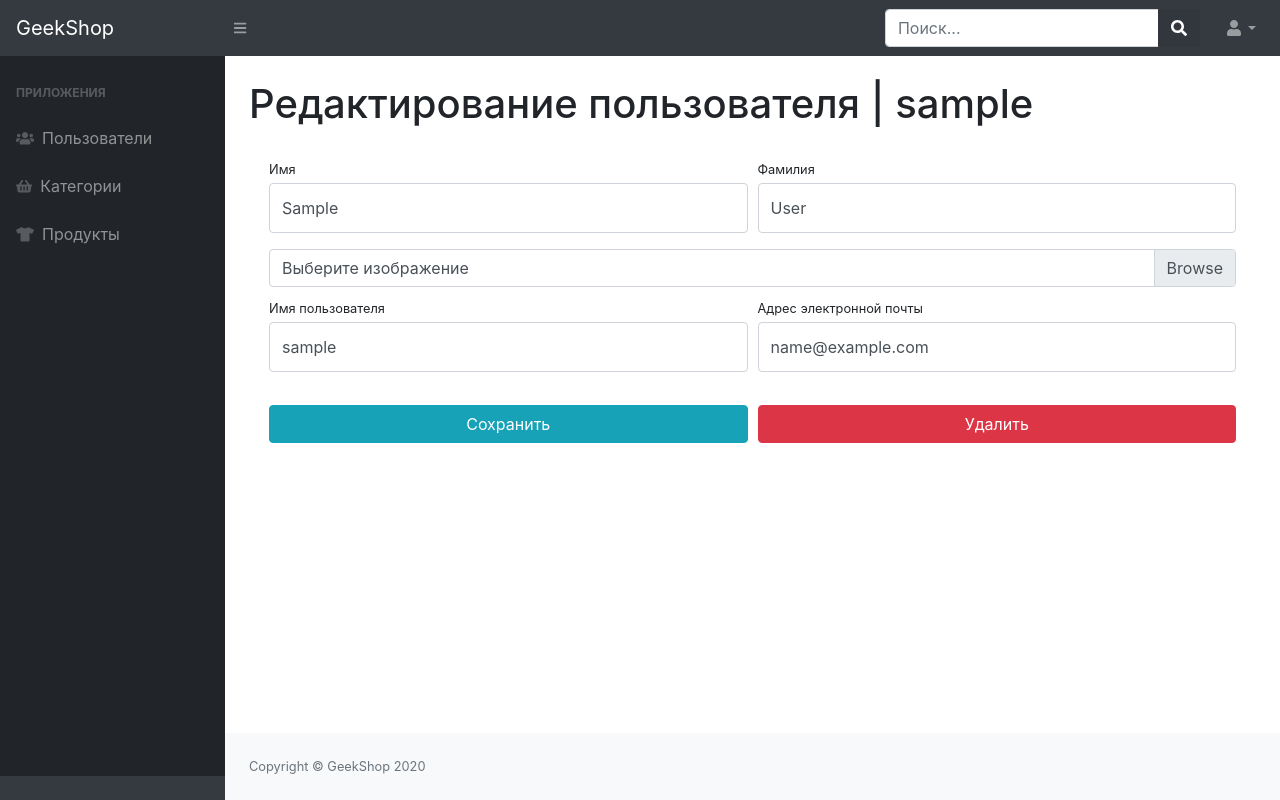
After one commit to KonTroAl/Django_geekshop_v2.0, a Django app: page /admin-staff/admin_users_update/1/ in a window 1280 px wide. The commit adds this page. Run offline with Django 3.2, Linux system fonts and the light colour scheme; tables that the repository leaves empty hold one stand-in row (values such as "Sample post"); some libraries are stand-ins or nearby versions.

Commit message:
create admin_user_update

```diff
--- a/adminapp/forms.py
+++ b/adminapp/forms.py
@@ -1,4 +1,4 @@
-from authapp.forms import UserRegisterForm
+from authapp.forms import UserRegisterForm, UserProfileForm
 from authapp.models import User
 
 from django import forms
@@ -14,3 +14,10 @@ class UserAdminRegisterFrom(UserRegisterForm):
     def __init__(self, *args, **kwargs):
         super(UserAdminRegisterFrom, self).__init__(*args, **kwargs)
         self.fields['avatar'].widget.attrs['class'] = 'custom-file-input'
+
+
+class UserAdminProfileForm(UserProfileForm):
+    def __init__(self, *args, **kwargs):
+        super(UserAdminProfileForm, self).__init__(*args, **kwargs)
+        self.fields['username'].widget.attrs['readonly'] = False
+        self.fields['email'].widget.attrs['readonly'] = False
--- a/adminapp/templates/adminapp/admin-users-read.html
+++ b/adminapp/templates/adminapp/admin-users-read.html
@@ -33,7 +33,11 @@
                     <tbody>
                     {% for user in users %}
                         <tr>
-                            <td><a href="#" style="color: dodgerblue">{{ user.username }}</a></td>
+                            <td>
+                                <a href="{% url 'admins:admin_users_update' user.id %}"
+                                   style="color: dodgerblue">{{ user.username }}
+                                </a>
+                            </td>
                             <td>{{ user.first_name }}</td>
                             <td>{{ user.last_name }}</td>
                             <td>{{ user.email }}</td>
--- /dev/null
+++ b/adminapp/templates/adminapp/admin-users-update-delete.html
@@ -0,0 +1,51 @@
+{% extends 'adminapp/base.html' %}
+
+{% block content %}
+    <h1 class="mt-4">Редактирование пользователя | {{ current_user.username }}</h1>
+    <div class="card-body">
+        <form action="{% url 'admins:admin_users_update' current_user.id %}" method="post" enctype="multipart/form-data">
+            {% csrf_token %}
+            <div class="form-row">
+                <div class="col-lg-6">
+                    <div class="form-group">
+                        <label class="small mb-1" for="{{ form.first_name.id_for_lable }}">Имя</label>
+                        {{form.first_name}}
+                    </div>
+                </div>
+                <div class="col-lg-6">
+                    <div class="form-group">
+                        <label class="small mb-1" for="{{ form.last_name.id_for_lable }}">Фамилия</label>
+                        {{form.last_name}}
+                    </div>
+                </div>
+            </div>
+            <div class="form-row mb-2">
+                <div class="col-lg-12">
+                    <div class="custom-file">
+                        {{form.avatar}}
+                        <label class="custom-file-label" for="{{ form.avatar.id_for_lable }}">Выберите изображение</label>
+                    </div>
+                </div>
+            </div>
+            <div class="form-row">
+                <div class="col-lg-6">
+                    <label class="small mb-1" for="{{ form.username.id_for_lable }}">Имя пользователя</label>
+                    {{form.username}}
+                </div>
+                <div class="col-lg-6">
+                    <label class="small mb-1" for="{{ form.email.id_for_lable }}">Адрес электронной
+                        почты</label>
+                    {{form.email}}
+                </div>
+            </div>
+            <div class="form-row">
+                <div class="col-lg-6" style="margin-top: 33px;">
+                    <input class="btn btn-info btn-block" type="submit" value="Сохранить">
+                </div>
+                <div class="col-lg-6" style="margin-top: 33px;">
+                    <input class="btn btn-danger btn-block" type="submit" value="Удалить">
+                </div>
+            </div>
+        </form>
+    </div>
+{% endblock %}
--- a/adminapp/urls.py
+++ b/adminapp/urls.py
@@ -8,4 +8,5 @@ urlpatterns = [
     path('', views.index, name='index'),
     path('admin_users_read/', views.admin_users_read, name='admin_users_read'),
     path('admin_users_create/', views.admin_users_create, name='admin_users_create'),
+    path('admin_users_update/<int:id>/', views.admin_users_update, name='admin_users_update'),
 ]
--- a/adminapp/views.py
+++ b/adminapp/views.py
@@ -2,7 +2,7 @@ from django.shortcuts import render, HttpResponseRedirect
 from django.urls import reverse
 
 from authapp.models import User
-from adminapp.forms import UserAdminRegisterFrom
+from adminapp.forms import UserAdminRegisterFrom, UserAdminProfileForm
 
 
 def index(request):
@@ -26,3 +26,21 @@ def admin_users_create(request):
         form = UserAdminRegisterFrom()
     context = {'form': form}
     return render(request, 'adminapp/admin-users-create.html', context)
+
+def admin_users_update(request, id=None):
+    user = User.objects.get(id=id)
+    if request.method == 'POST':
+        form = UserAdminProfileForm(data=request.POST, files=request.FILES, instance=user)
+        if form.is_valid():
+            form.save()
+            return HttpResponseRedirect(reverse('admins:admin_users_read'))
+    else:
+        form = UserAdminProfileForm(instance=user)
+    context = {
+        'form': form,
+        'current_user': user,
+               }
+    return render(request, 'adminapp/admin-users-update-delete.html', context)
+
+def admin_users_delete(request):
+    return render(request, '')
```
